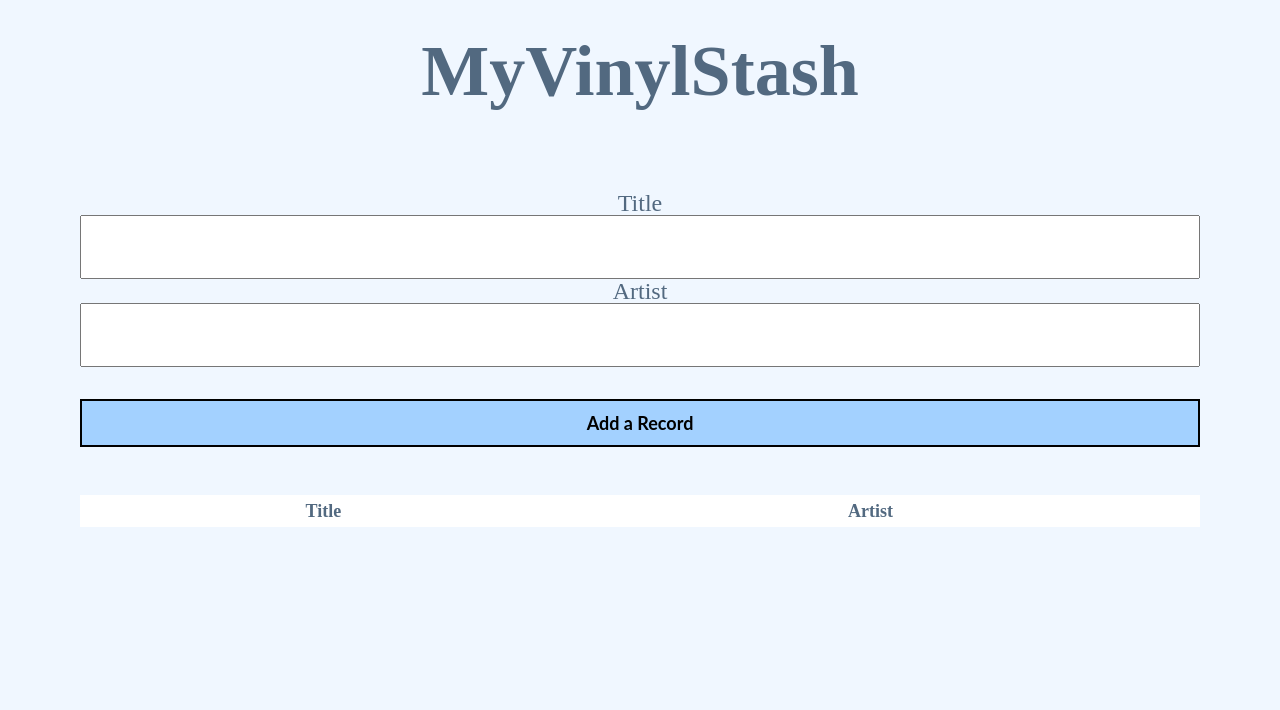
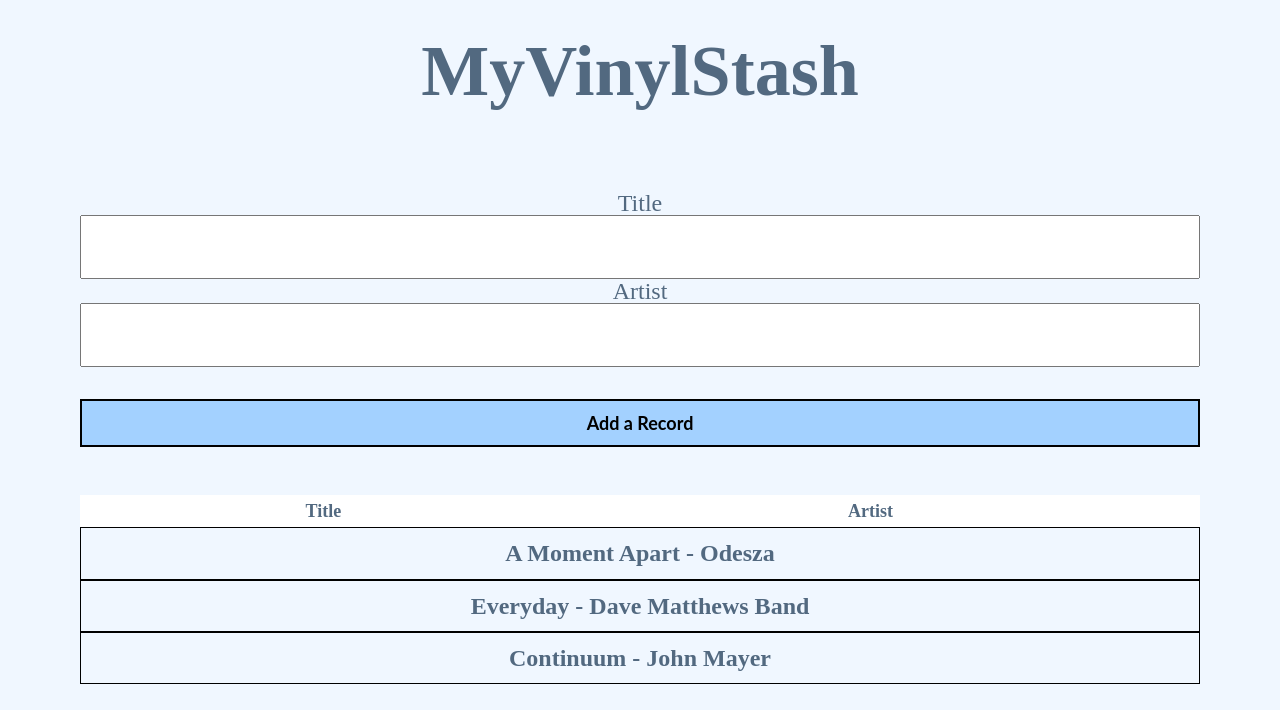
Before and after one commit to tulloch022/myvinylstash2.0, a React (Create React App) app in the folder client/: page / in a window 1280 px wide. Shown: the top 710 px of the page. Built offline with nearby package versions, Linux system fonts and the light colour scheme.

Commit message:
built record and records components

```diff
--- a/client/src/App.css
+++ b/client/src/App.css
@@ -177,3 +177,8 @@ label {
     background-color: white;
     height: 2rem;
 }
+
+h3 {
+  padding: .5em;
+  border: 1px solid black;
+}
--- a/client/src/App.js
+++ b/client/src/App.js
@@ -1,13 +1,34 @@
 import './App.css';
-import {useState} from 'react';
+import { useState } from 'react';
 import Button from './components/Button';
 import Header from './components/header';
+import Records from './components/records';
 
 function App() {
+  const [records, setRecords] = useState([
+    {
+        id: 1,
+        title: 'A Moment Apart',
+        artist: 'Odesza'
+    },
+    {
+        id: 2,
+        title: 'Everyday',
+        artist: 'Dave Matthews Band'
+    },
+    {
+        id: 3,
+        title: 'Continuum',
+        artist: 'John Mayer'
+    }
+])
 
   const [title, setTitle] = useState('');
   const [artist, setArtist] = useState('');
 
+  const onClick = (e) => {
+    alert(e);
+  }
 
   return (
     <div className="App">
@@ -37,7 +58,7 @@ function App() {
                     setArtist(event.target.value)
                   }}/>
             </div>
-            <Button text="Add a Record"/>
+            <Button onClick={onClick} text="Add a Record"/>
         </form>
         <table className="table">
             <thead>
@@ -51,6 +72,7 @@ function App() {
 
             </tbody>
         </table>
+        <Records records={records}/>
        </div>
 
     </div>
--- a/client/src/components/Button.js
+++ b/client/src/components/Button.js
@@ -1,11 +1,10 @@
-const Button = ({text}) => {
+const Button = ({text, onClick}) => {
 
-    const onClick = (e) => {
-        console.log(e)
-    }
 
     return (
-        <button onClick={onClick} className="button">
+        <button
+            onClick={onClick}
+            className="button">
             {text}
         </button>
     )
--- /dev/null
+++ b/client/src/components/Record.js
@@ -0,0 +1,10 @@
+const Record = ({ record }) => {
+    return (
+        <div className='record'>
+            <h3>{record.title} - {record.artist}</h3>
+        </div>
+    )
+}
+
+
+export default Record;
--- /dev/null
+++ b/client/src/components/records.js
@@ -0,0 +1,15 @@
+import Record from "./Record";
+
+
+const Records = ( {records} ) => {
+
+    return (
+        <>
+            {records.map((record) => (
+            <Record key={record.id} record={record}/>))}
+        </>
+    )
+};
+
+
+export default Records;
```
